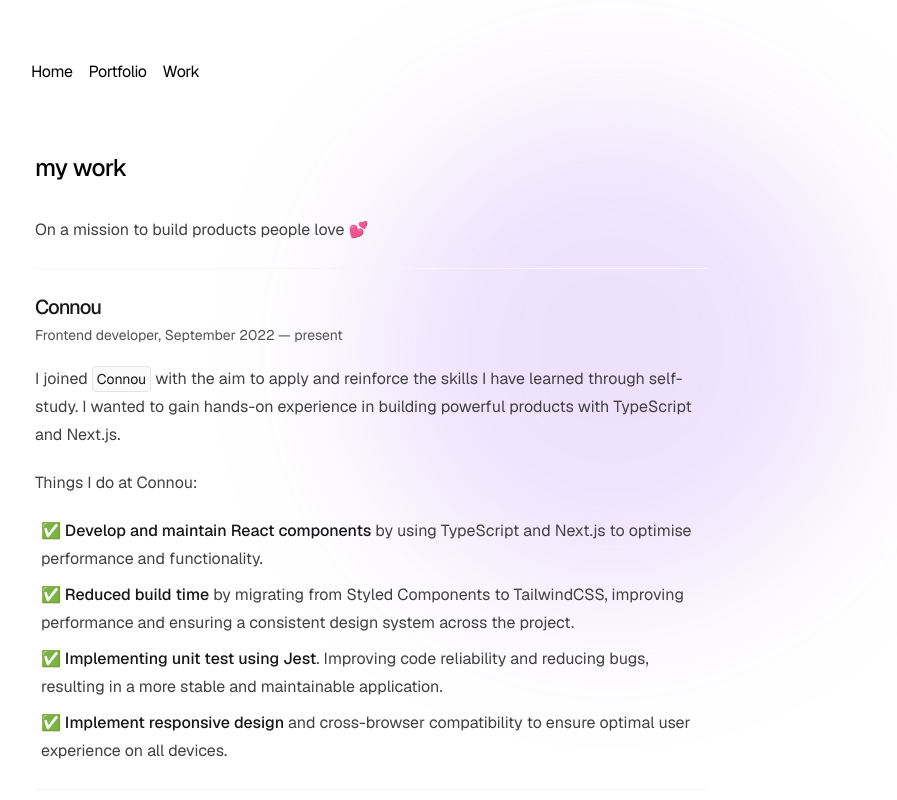
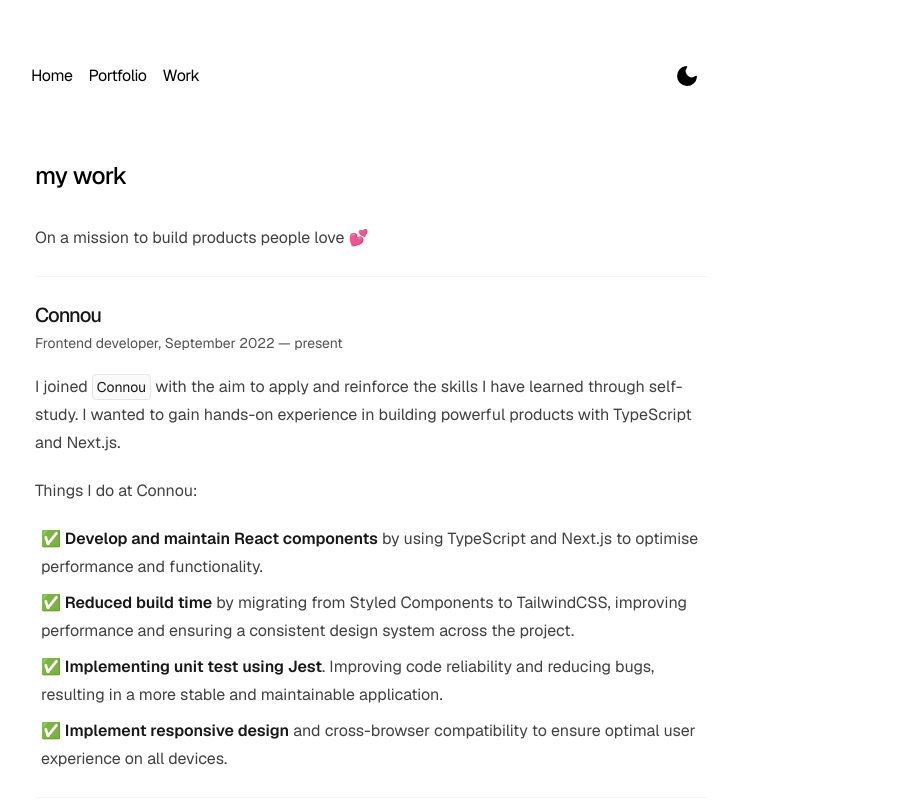
Before and after one commit to sanicodeplayground/portfolio-sanita, a Next.js app: page /work in a window 1280 px wide. Shown: the top 800 px of the page, without its empty margins (269-1166 px from the left). Built offline with nearby package versions, Linux system fonts and the light colour scheme.

Commit message:
add dark mode toggle with Tailwind css

```diff
--- a/src/app/globals.css
+++ b/src/app/globals.css
@@ -1,139 +1,8 @@
 @tailwind base;
 @tailwind components;
 @tailwind utilities;
-
-::selection {
-  background-color: #47a3f3;
-  color: #fefefe;
-}
-
-:root {
-  --sh-class: #2d5e9d;
-  --sh-identifier: #354150;
-  --sh-sign: #8996a3;
-  --sh-string: #007f7a;
-  --sh-keyword: #e02518;
-  --sh-comment: #a19595;
-  --sh-jsxliterals: #6266d1;
-  --sh-property: #e25a1c;
-  --sh-entity: #e25a1c;
-}
-
-@media (prefers-color-scheme: dark) {
-  :root {
-    --sh-class: #4c97f8;
-    --sh-identifier: white;
-    --sh-keyword: #f47067;
-    --sh-string: #0fa295;
-  }
-  html {
-    color-scheme: dark;
+@layer base {
+  body {
+    @apply text-black bg-white dark:text-white dark:bg-[#111010];
   }
 }
-
-html {
-  min-width: 360px;
-}
-
-/* Styling for .prose elements */
-.prose .anchor {
-  @apply absolute invisible no-underline;
-  margin-left: -1em;
-  padding-right: 0.5em;
-  width: 80%;
-  max-width: 700px;
-  cursor: pointer;
-}
-
-.anchor:hover {
-  @apply visible;
-}
-
-.prose a {
-  @apply transition-all decoration-neutral-400 dark:decoration-neutral-600 underline-offset-2 decoration-[0.1em];
-}
-
-.prose .anchor:after {
-  @apply text-neutral-300 dark:text-neutral-700;
-  content: '#';
-}
-
-.prose *:hover > .anchor {
-  @apply visible;
-}
-
-.prose pre {
-  @apply bg-neutral-50 dark:bg-neutral-900 rounded-lg overflow-x-auto border border-neutral-200 dark:border-neutral-900;
-}
-
-.prose code {
-  @apply px-1 py-0.5 rounded-lg;
-}
-
-.prose pre code {
-  @apply p-0;
-  border: initial;
-  line-height: 1.5;
-}
-
-.prose code span {
-  @apply font-medium;
-}
-
-.prose img {
-  /* Don't apply styles to next/image */
-  @apply m-0;
-}
-
-.prose h2,
-h3,
-h4 {
-  @apply font-medium tracking-tighter !important;
-}
-
-.prose strong {
-  @apply font-medium;
-}
-
-.prose > :first-child {
-  /* Override removing top margin, causing layout shift */
-  margin-top: 1.25em !important;
-  margin-bottom: 1.25em !important;
-}
-
-/* Remove scrollbar in pre elements */
-pre::-webkit-scrollbar {
-  display: none;
-}
-pre {
-  -ms-overflow-style: none; /* IE and Edge */
-  scrollbar-width: none; /* Firefox */
-}
-
-/* Remove Safari input shadow on mobile */
-input[type='text'],
-input[type='email'] {
-  -webkit-appearance: none;
-  -moz-appearance: none;
-  appearance: none;
-}
-
-.prose .tweet a {
-  text-decoration: inherit;
-  font-weight: 500;
-}
-
-table {
-  display: block;
-  max-width: fit-content;
-  overflow-x: auto;
-  white-space: nowrap;
-}
-
-.prose .callout > p {
-  margin: 0 !important;
-}
-
-.title {
-  text-wrap: balance;
-}
--- a/src/app/layout.tsx
+++ b/src/app/layout.tsx
@@ -40,17 +40,8 @@
   children: React.ReactNode;
 }>) {
   return (
-    <html
-      lang="en"
-      className={cx(
-        'text-black bg-white dark:text-white dark:bg-[#111010]',
-        GeistSans.variable,
-        GeistMono.variable
-      )}
-    >
-      {/* <body className="antialiased flex flex-col mb-40 max-w-2xl md:flex-row mx-4 mt-8 lg:mx-auto"> */}
+    <html lang="en" className={cx(GeistSans.variable, GeistMono.variable)}>
       <body className="absolute top-0 -z-10 h-full w-full">
-        <div className="absolute bottom-auto left-auto right-0 top-0 h-[500px] w-[500px] -translate-x-[30%] translate-y-[20%] rounded-full bg-[rgba(173,109,244,0.4)] opacity-50 blur-[80px] -z-50"></div>
         <div className="antialiased flex flex-col mb-40 max-w-2xl md:flex-row mx-4 mt-8 lg:mx-auto">
           <main className="flex flex-col flex-auto min-w-0 mt-6 px-2 md:px-0">
             <Navbar />
--- a/src/app/page.tsx
+++ b/src/app/page.tsx
@@ -58,9 +58,6 @@
         Hey, I&apos;m Sanita <br />
         Front-end Developer
       </h1>
-      {/* <div className="prose prose-neutral dark:prose-invert">
-        <p className="font-medium tracking-wide">Frontend Developer</p>
-      </div> */}
 
       <p className="prose prose-neutral dark:prose-invert">
         {`A self-taught front-end developer, optimist, and community enthusiast. I
--- a/src/components/MoonIcon.tsx
+++ b/src/components/MoonIcon.tsx
@@ -7,9 +7,9 @@
       viewBox="0 0 24 24"
       fill="none"
       stroke="currentColor"
-      stroke-width="2"
-      stroke-linecap="round"
-      stroke-linejoin="round"
+      strokeWidth="2"
+      strokeLinecap="round"
+      strokeLinejoin="round"
       className="fill-current text-nord3 dark:text-nord5 rounded p-2 h-10 w-10"
     >
       <path d="M21 12.79A9 9 0 1 1 11.21 3 7 7 0 0 0 21 12.79z"></path>
--- a/src/components/Navbar.tsx
+++ b/src/components/Navbar.tsx
@@ -1,21 +1,19 @@
+'use client';
+
 import Link from 'next/link';
-// import SunIcon from './sun-icon';
-// import MoonIcon from './moon-icon';
+import ThemeToggle from './ThemeToggle';
 
 const navItems = {
   '/': { name: 'Home' },
   '/projects': { name: 'Portfolio' },
   '/work': { name: 'Work' },
-  // '/blog': { name: 'blog' },
-  // '/about': { name: 'about' },
-  // '/lab': { name: 'lab' },
 };
 
 export function Navbar() {
   return (
     <aside className="mb-16 tracking-tight -ml-3">
       <div className="flex items-center justify-between">
-        <nav className="flex flex-row items-start relative px-0 pb-0 md:overflow-auto scroll-pr-6 md:relative">
+        <nav className="flex flex-row relative px-0 pb-0 md:overflow-auto scroll-pr-6 md:relative">
           <div className="flex flex-row space-x-0 pr-10">
             {Object.entries(navItems).map(([path, { name }]) => {
               return (
@@ -30,9 +28,7 @@
             })}
           </div>
         </nav>
-        {/* <button>
-          <SunIcon />
-        </button> */}
+        <ThemeToggle />
       </div>
     </aside>
   );
--- a/src/components/SunIcon.tsx
+++ b/src/components/SunIcon.tsx
@@ -7,9 +7,9 @@
       viewBox="0 0 24 24"
       fill="none"
       stroke="currentColor"
-      stroke-width="2"
-      stroke-linecap="round"
-      stroke-linejoin="round"
+      strokeWidth="2"
+      strokeLinecap="round"
+      strokeLinejoin="round"
       className="fill-current text-nord3 dark:text-nord5 rounded p-2 h-10 w-10"
     >
       <circle cx="12" cy="12" r="5"></circle>
--- /dev/null
+++ b/src/components/ThemeToggle.tsx
@@ -0,0 +1,32 @@
+import { useEffect, useState } from 'react';
+import SunIcon from './SunIcon';
+import MoonIcon from './MoonIcon';
+
+const ThemeToggle = () => {
+  const [isDarkMode, setIsDarkMode] = useState(false);
+
+  useEffect(() => {
+    const savedTheme = localStorage.getItem('theme') === 'dark';
+    setIsDarkMode(savedTheme);
+    document.documentElement.classList.toggle('dark', savedTheme);
+  }, []);
+
+  const toggleTheme = () => {
+    const newTheme = !isDarkMode ? 'dark' : 'light';
+    setIsDarkMode(!isDarkMode);
+    localStorage.setItem('theme', newTheme);
+    document.documentElement.classList.toggle('dark', newTheme === 'dark');
+  };
+
+  return (
+    <button
+      onClick={toggleTheme}
+      className=" hover:bg-neutral-100 dark:hover:bg-neutral-800 rounded-lg transition-colors"
+      aria-label="Toggle dark and light mode"
+    >
+      {isDarkMode ? <SunIcon /> : <MoonIcon />}
+    </button>
+  );
+};
+
+export default ThemeToggle;
--- a/tailwind.config.ts
+++ b/tailwind.config.ts
@@ -2,6 +2,7 @@
 import typography from '@tailwindcss/typography';
 
 const config: Config = {
+  darkMode: 'selector',
   content: [
     './src/pages/**/*.{js,ts,jsx,tsx,mdx}',
     './src/components/**/*.{js,ts,jsx,tsx,mdx}',
```
Also changed, not shown: package.json (+5 -4 lines), 1 other file (tests, documents, lock files or other folders).
